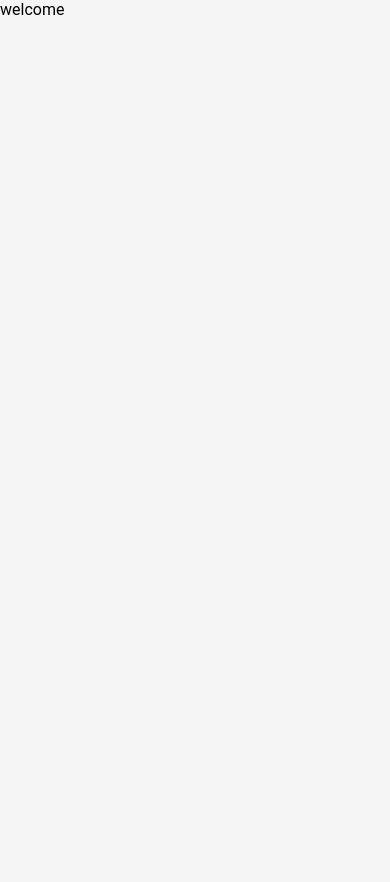
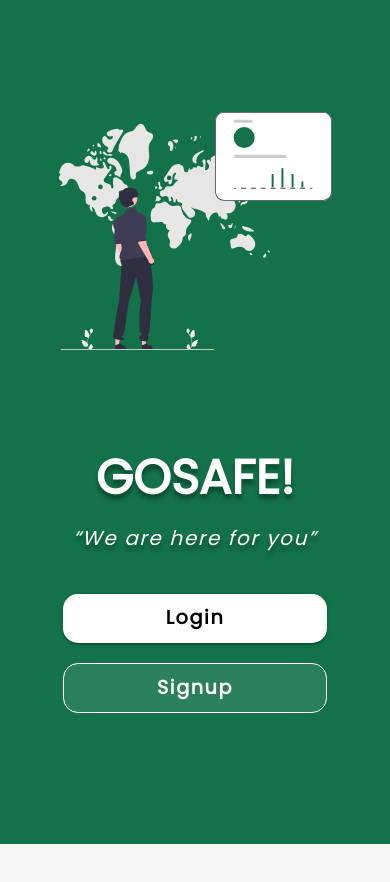
Before and after one commit to EshanTrivedi21/GoSafe, a React (Create React App) app in the folder frontend/: page /welcome in a window 390 px wide. Shown: the top 882 px of the page. Before the commit the page ends 844 px from the top, so only its background shows below. Built offline with nearby package versions, Linux system fonts and the light colour scheme.

Commit message:
feat: welcome page mobile

```diff
--- a/frontend/package.json
+++ b/frontend/package.json
@@ -56,6 +56,7 @@
   },
   "devDependencies": {
     "autoprefixer": "^10.4.13",
-    "postcss": "^8.4.21"
+    "postcss": "^8.4.21",
+    "tailwindcss": "^3.2.4"
   }
 }
--- a/frontend/src/assets/theme.js
+++ b/frontend/src/assets/theme.js
@@ -21,6 +21,40 @@ const theme = createTheme({
     custom: {
       main: "#fff",
       contrastText: "#000",
+    },
+  },
+
+  components: {
+    MuiOutlinedInput: {
+      styleOverrides: {
+        root: {
+          color: "#fff",
+        },
+        input: {
+          color: "white",
+          "&::before": {
+            border: "1px solid rgba(0, 0, 0, 0.42)",
+          },
+        },
+      },
+    },
+    MuiButton: {
+      defaultProps: {
+        disableRipple: true,
+      },
+      styleOverrides: {
+        root: {
+          padding: "7.5px 50px",
+          fontSize: "1.2rem",
+          fontWeight: "bold",
+          textTransform: "none",
+          letterSpacing: "0.1rem",
+          borderRadius: "15px",
+          "&.active": {
+            background:'black',
+          },
+        }
+      }
     }
   },
 });
--- a/frontend/src/index.css
+++ b/frontend/src/index.css
@@ -1,10 +1,17 @@
+@import url('https://fonts.googleapis.com/css2?family=Poppins&display=swap');
+
 * {
   margin: 0;
   padding: 0;
   box-sizing: border-box;
+  font-family: 'Poppins', sans-serif !important;
 }
 
 body {
-  font-family: 'Roboto', sans-serif;
   background-color: #f5f5f5;
+  overflow: hidden;
 }
+
+@tailwind base;
+@tailwind components;
+@tailwind utilities;
--- a/frontend/src/pages/login.js
+++ b/frontend/src/pages/login.js
@@ -1,9 +1,36 @@
-import React from 'react'
-
+import React from "react";
+import { Theme } from "../assets/theme.js";
+import { Grid, Box, Stack, TextField } from "@mui/material";
 const Login = () => {
   return (
-    <div>login</div>
-  )
-}
+    <Theme>
+      <Grid container justifyContent="center">
+        <Grid item mobile={12} tablet={8.5} laptop={5}>
+          <Box
+            component="form"
+            sx={{
+              width: "100%",
+              minHeight: { mobile: "100vh", tablet: "auto", laptop: "auto" },
+              backgroundColor: "primary.main",
+              my: "50vh",
+              p: 5,
+              py: { mobile: 14, tablet: 7, laptop: 7 },
+              transform: "translateY(-50%)",
+              overflow: "hidden",
+            }}
+          >
+            <Stack spacing={3}>
+              <TextField
+                id="outlined-basic"
+                label="username"
+                variant="outlined"
+              />
+            </Stack>
+          </Box>
+        </Grid>
+      </Grid>
+    </Theme>
+  );
+};
 
-export default Login
+export default Login;
--- a/frontend/src/pages/welcome.js
+++ b/frontend/src/pages/welcome.js
@@ -1,9 +1,88 @@
-import React from 'react'
+import React from "react";
+import { Theme } from "../assets/theme.js";
+import { Grid, Box } from "@mui/material";
+import { Typography } from "@mui/material";
+import { Button } from "@mui/material";
+import homepagesvg from "../assets/homepage.svg";
+import { useNavigate } from "react-router-dom";
 
 const Welcome = () => {
+  const navigate = useNavigate();
   return (
-    <div>welcome</div>
-  )
-}
+    <Theme>
+      <Grid container justifyContent="center">
+        <Grid item mobile={12} tablet={8.5} laptop={5}>
+          <Box
+            sx={{
+              width: "100%",
+              minHeight: { mobile: "100vh", tablet: "auto", laptop: "auto" },
+              backgroundColor: "primary.main",
+              my: "50vh",
+              p: 5,
+              py: { mobile: 14, tablet: 7, laptop: 7 },
+              transform: "translateY(-50%)",
+              overflow: "hidden",
+            }}
+          >
+            <div className="flex flex-col justify-center items-center">
+              <img src={homepagesvg} alt="illustration" className=" w-[70vw]" />
+            </div>
+            <Typography
+              variant="h3"
+              component="h2"
+              color="primary.contrastText"
+              sx={{
+                fontWeight: "bold",
+                textAlign: "center",
+                mt: 12.5,
+                mb: 2,
+                textShadow: "0px 5px 4px rgba(0, 0, 0, 0.36)",
+              }}
+            >
+              GOSAFE!
+            </Typography>
+            <Typography
+              variant="h6"
+              color="primary.contrastText"
+              sx={{
+                fontStyle: "italic",
+                letterSpacing: "0.1rem",
+                textAlign: "center",
+                textShadow: "0px 5px 4px rgba(0, 0, 0, 0.36)",
+              }}
+            >
+              “We are here for you”
+            </Typography>
+            <div className="flex flex-col justify-center items-center gap-5 mt-10">
+              <Button
+                variant="contained"
+                sx={{
+                  backgroundColor: "custom.main",
+                  color: "custom.contrastText",
+                  width: "85%",
+                }}
+                onClick={() => navigate("/login")}
+              >
+                Login
+              </Button>
+              <Button
+                variant="outlined"
+                sx={{
+                  backgroundColor: "rgb(255, 255, 255, 0.1)",
+                  borderColor: "custom.main",
+                  color: "custom.main",
+                  width: "85%",
+                }}
+                onClick={() => navigate("/signup")}
+              >
+                Signup
+              </Button>
+            </div>
+          </Box>
+        </Grid>
+      </Grid>
+    </Theme>
+  );
+};
 
-export default Welcome
+export default Welcome;
--- /dev/null
+++ b/frontend/tailwind.config.js
@@ -0,0 +1,9 @@
+module.exports = {
+  content: [
+    "./src/**/*.{js,jsx,ts,tsx}",
+  ],
+  theme: {
+    extend: {},
+  },
+  plugins: [],
+}
```
Also changed, not shown: frontend/src/App.js (line endings or trailing spaces), frontend/src/assets/homepage.svg (added), 1 other file (tests, documents, lock files or other folders).
